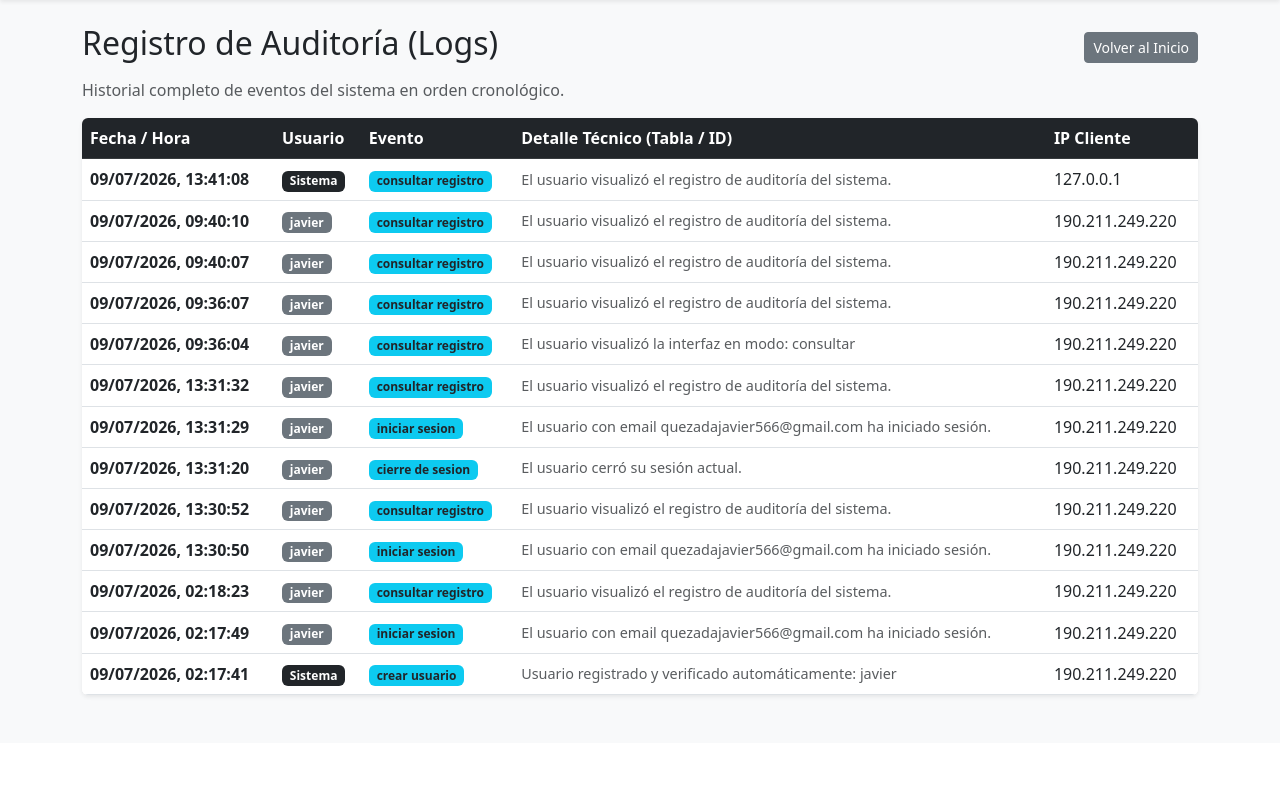
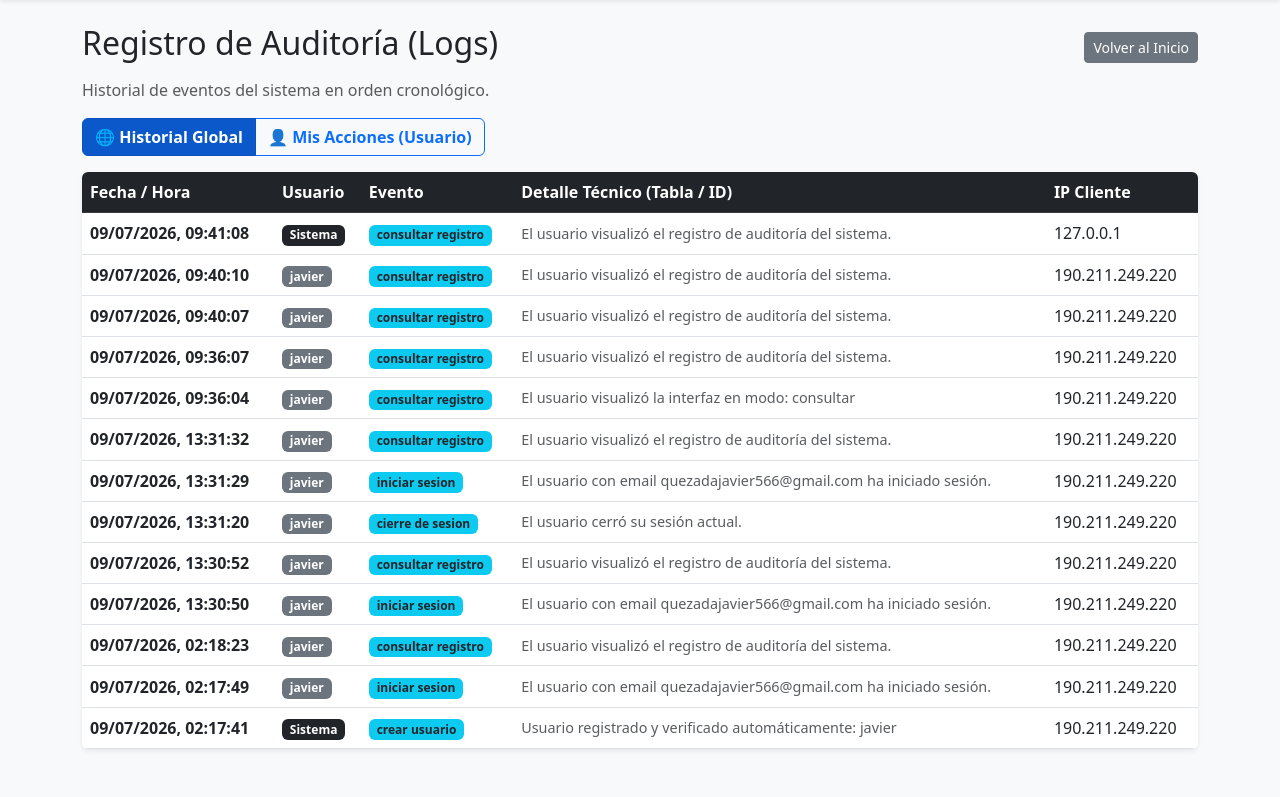
Before and after one commit to j4vi3r1/tareas_pendientes, a PHP site: page /logs_view.php in a window 1280 px wide. Shown: the part 57-854 px from the top of the page. Before the commit the page ends 755 px from the top, so only its background shows below. Run offline with PHP 8.4, Linux system fonts and the light colour scheme; data comes from the database, SQL or seed files in the repository; both versions use the stored data as it was after the commit.

Commit message:
correccion zona horaria

```diff
--- a/debug.txt
+++ b/debug.txt
@@ -1,3 +1,8 @@
 [2026-07-09 02:17:41] Usuario ID: Invitado | Evento: crear usuario | Detalle: Usuario registrado y verificado automáticamente: javier | IP Real Detectada: 190.211.249.220
 [2026-07-09 02:17:49] Usuario ID: 1 | Evento: iniciar sesion | Detalle: El usuario con email quezadajavier566@gmail.com ha iniciado sesión. | IP Real Detectada: 190.211.249.220
 [2026-07-09 02:18:23] Usuario ID: 1 | Evento: consultar registro | Detalle: El usuario visualizó el registro de auditoría del sistema. | IP Real Detectada: 190.211.249.220
+[2026-07-09 13:30:50] Usuario ID: 1 | Evento: iniciar sesion | Detalle: El usuario con email quezadajavier566@gmail.com ha iniciado sesión. | IP Real Detectada: 190.211.249.220
+[2026-07-09 13:30:52] Usuario ID: 1 | Evento: consultar registro | Detalle: El usuario visualizó el registro de auditoría del sistema. | IP Real Detectada: 190.211.249.220
+[2026-07-09 13:31:20] Usuario ID: 1 | Evento: cierre de sesion | Detalle: El usuario cerró su sesión actual. | IP Real Detectada: 190.211.249.220
+[2026-07-09 13:31:29] Usuario ID: 1 | Evento: iniciar sesion | Detalle: El usuario con email quezadajavier566@gmail.com ha iniciado sesión. | IP Real Detectada: 190.211.249.220
+[2026-07-09 13:31:32] Usuario ID: 1 | Evento: consultar registro | Detalle: El usuario visualizó el registro de auditoría del sistema. | IP Real Detectada: 190.211.249.220
--- a/logger.php
+++ b/logger.php
@@ -3,6 +3,10 @@
 
 function registrarLog($db, $evento, $detalle = "") {
     global $db;
+
+    // Forzamos a PHP a usar la zona horaria oficial de Chile Continental
+    date_default_timezone_set('America/Santiago');
+    $hora_local = date('Y-m-d H:i:s'); // Captura la fecha y hora exacta de Chile (ej: 09:35:00)
 
     if (session_status() === PHP_SESSION_NONE) {
         session_start();
@@ -10,34 +14,21 @@ function registrarLog($db, $evento, $detalle = "") {
 
     $user_id = $_SESSION['user_id'] ?? null;
 
-    // SISTEMA AVANZADO DE DETECCIÓN DE IP PARA CODESPACES / PROXIES
-    $ip = '127.0.0.1'; // IP por defecto si todo falla
-
+    // Detección de IP Real compatible con Codespaces
+    $ip = '127.0.0.1';
     if (!empty($_SERVER['HTTP_X_FORWARDED_FOR'])) {
-        // En entornos de la nube, viene una lista de IPs separadas por coma.
-        // La primera de la izquierda es SIEMPRE la IP real del cliente.
         $ips = explode(',', $_SERVER['HTTP_X_FORWARDED_FOR']);
         $ip = trim($ips[0]);
     } elseif (!empty($_SERVER['HTTP_X_REAL_IP'])) {
-        // Alternativa común usada por algunos balanceadores de carga
         $ip = $_SERVER['HTTP_X_REAL_IP'];
-    } elseif (!empty($_SERVER['HTTP_CLIENT_IP'])) {
-        // Otra cabecera estándar de proveedores de internet
-        $ip = $_SERVER['HTTP_CLIENT_IP'];
     } elseif (!empty($_SERVER['REMOTE_ADDR'])) {
-        // Conexión directa tradicional
         $ip = $_SERVER['REMOTE_ADDR'];
     }
 
-    // --- LÍNEA OPCIONAL PARA TU DEBUG DE TEXTO (Puedes mantenerla o borrarla) ---
-    $fecha = date('Y-m-d H:i:s');
-    $mensaje_txt = "[$fecha] Usuario ID: " . ($user_id ?? 'Invitado') . " | Evento: $evento | Detalle: $detalle | IP Real Detectada: $ip\n";
-    file_put_contents('debug.txt', $mensaje_txt, FILE_APPEND);
-    // ---------------------------------------------------------------------------
-
     try {
-        $stmt = $db->prepare("INSERT INTO logs (usuario_id, evento, detalle, ip_host_client) VALUES (?, ?, ?, ?)");
-        $stmt->execute([$user_id, $evento, $detalle, $ip]);
+        // Modificamos el INSERT para meter manualmente la hora local de Chile ($hora_local)
+        $stmt = $db->prepare("INSERT INTO logs (fecha_hora, usuario_id, evento, detalle, ip_host_client) VALUES (?, ?, ?, ?, ?)");
+        $stmt->execute([$hora_local, $user_id, $evento, $detalle, $ip]);
     } catch (Exception $e) {
         error_log("Error crítico en registrarLog: " . $e->getMessage());
     }
--- a/logs_view.php
+++ b/logs_view.php
@@ -1,21 +1,39 @@
 <?php
 // logs_view.php
-require_once 'auth.php';   // Protege la página de forma segura con tu archivo original
-require_once 'db.php';     // Carga la base de datos de forma global y segura
+require_once 'auth.php';   // Protege la página de forma segura
+require_once 'db.php';     // Carga la base de datos de forma global
 require_once 'logger.php'; // Importamos el sistema de logs
 
-// Registramos el evento de "consultar registro" (Punto 7.3 de la rúbrica)
+// Capturamos los datos del usuario actualmente logueado
+$usuario_actual_id = $_SESSION['user_id'] ?? null;
+$username_actual = $_SESSION['username'] ?? 'Usuario';
+
+// Registramos la consulta del log en la bitácora
 registrarLog($db, "consultar registro", "El usuario visualizó el registro de auditoría del sistema.");
 
-// TU CONSULTA ORIGINAL
-$query = "SELECT l.*, u.username
-          FROM logs l
-          LEFT JOIN usuarios u ON l.usuario_id = u.id
-          ORDER BY l.id DESC";
-$stmt = $db->query($query);
+// CAPTURAMOS EL FILTRO DE LA URL (Por defecto muestra 'todos')
+$filtro = $_GET['ver'] ?? 'todos';
 
-// SOLUCIÓN CLAVE: Extraemos TODOS los registros juntos a un array de memoria de PHP
-// Esto evita que SQLite mantenga el puntero abierto y falle al renderizar con Bootstrap
+// CONFIGURAMOS LA CONSULTA DINÁMICA SEGÚN EL FILTRO
+if ($filtro === 'mis_logs' && $usuario_actual_id !== null) {
+    // Solo trae los registros que pertenezcan al usuario logueado
+    $query = "SELECT l.*, u.username
+              FROM logs l
+              LEFT JOIN usuarios u ON l.usuario_id = u.id
+              WHERE l.usuario_id = ?
+              ORDER BY l.id DESC";
+    $stmt = $db->prepare($query);
+    $stmt->execute([$usuario_actual_id]);
+} else {
+    // Trae absolutamente todos los registros (Historial Global)
+    $query = "SELECT l.*, u.username
+              FROM logs l
+              LEFT JOIN usuarios u ON l.usuario_id = u.id
+              ORDER BY l.id DESC";
+    $stmt = $db->query($query);
+}
+
+// Extraemos los registros a memoria para renderizarlos de forma segura
 $todos_los_logs = $stmt->fetchAll(PDO::FETCH_ASSOC);
 ?>
 <!DOCTYPE html>
@@ -34,7 +52,20 @@ $todos_los_logs = $stmt->fetchAll(PDO::FETCH_ASSOC);
             <h2>Registro de Auditoría (Logs)</h2>
             <a href="index.php" class="btn btn-secondary btn-sm">Volver al Inicio</a>
         </div>
-        <p class="text-muted">Historial completo de eventos del sistema en orden cronológico.</p>
+        <p class="text-muted">Historial de eventos del sistema en orden cronológico.</p>
+
+        <div class="d-flex justify-content-start mb-3">
+            <div class="btn-group" role="group" aria-label="Filtro de Logs">
+                <a href="logs_view.php?ver=todos"
+                   class="btn <?php echo ($filtro === 'todos') ? 'btn-primary active' : 'btn-outline-primary'; ?> fw-bold">
+                    🌐 Historial Global
+                </a>
+                <a href="logs_view.php?ver=mis_logs"
+                   class="btn <?php echo ($filtro === 'mis_logs') ? 'btn-primary active' : 'btn-outline-primary'; ?> fw-bold">
+                    👤 Mis Acciones (<?php echo htmlspecialchars($username_actual); ?>)
+                </a>
+            </div>
+        </div>
 
         <div class="card shadow-sm border-0 mb-5">
             <div class="table-responsive rounded">
@@ -51,7 +82,7 @@ $todos_los_logs = $stmt->fetchAll(PDO::FETCH_ASSOC);
                     <tbody>
                         <?php if (!empty($todos_los_logs)): ?>
                             <?php foreach ($todos_los_logs as $row):
-                                // Punto 7.1: Convertimos la fecha de la BD al formato estricto (DD/MM/YYYY, HH:MM:SS)
+                                // Formateamos la fecha al estándar local (DD/MM/YYYY, HH:MM:SS)
                                 $fecha_original = $row['fecha_hora'];
                                 $timestamp = strtotime($fecha_original);
                                 $fecha_formateada = ($timestamp !== false) ? date('d/m/Y, H:i:s', $timestamp) : date('d/m/Y, H:i:s');
@@ -83,7 +114,7 @@ $todos_los_logs = $stmt->fetchAll(PDO::FETCH_ASSOC);
                         <?php else: ?>
                         <tr>
                             <td colspan="5" class="text-center p-4 text-muted">
-                                No se encontraron registros en la bitácora todavía.
+                                No se encontraron acciones registradas para este filtro.
                             </td>
                         </tr>
                         <?php endif; ?>
```
Also changed, not shown: tareas.db.
